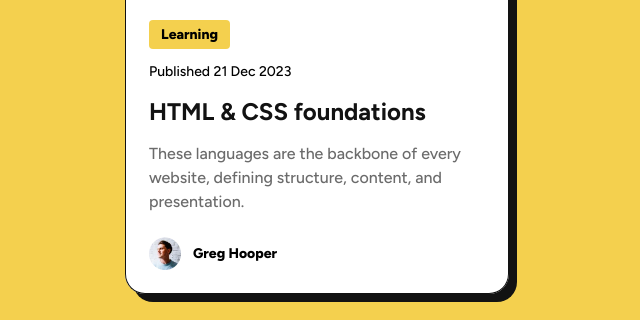
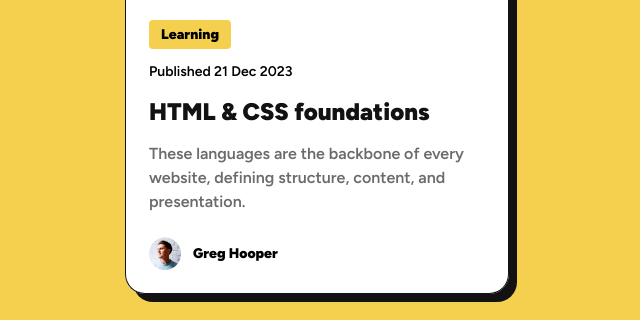
Before and after one commit to zmora2622/blog-preview-card, a website: page index.html in a window 1280 px wide. Shown: the part 367-687 px from the top of the page, without its empty margins (323-963 px from the left). Drawn offline with Linux system fonts and the light colour scheme.

Commit message:
Rebuild project

```diff
--- a/sass/base/_base.scss
+++ b/sass/base/_base.scss
@@ -7,7 +7,7 @@ body {
  align-items: center;
  font-family: "Figtree", sans-serif;
  font-size: function.to_rem(14px);
- font-weight: 500;
+ font-weight: 600;
  line-height: 1.5;
  background-color: variable.$yellow;
 }
--- a/sass/components/_card.scss
+++ b/sass/components/_card.scss
@@ -5,7 +5,7 @@
  flex-direction: column;
  padding: function.to_rem(24px);
  max-width: function.to_rem(384px);
- //  min-height: 522px;
+ min-height: 522px;
  background-color: variable.$white;
  border-radius: function.to_rem(20px);
  box-shadow: inset 0 0 0 1px variable.$gray-950, 8px 8px variable.$gray-950;
@@ -23,8 +23,7 @@
  padding: function.to_rem(4px) function.to_rem(12px);
  background-color: variable.$yellow;
  border-radius: function.to_rem(4px);
- font-weight: 800;
-
+ font-weight: 900;
  align-self: start;
 }
 
@@ -36,7 +35,7 @@
 
 .card__header {
  font-size: function.to_rem(24px);
- font-weight: 700;
+ font-weight: 900;
  color: variable.$gray-950;
 
  &:hover {
@@ -51,14 +50,13 @@
 
 .card__footer {
  display: flex;
- align-self: start;
  align-items: center;
  column-gap: function.to_rem(12px);
  flex-grow: 1;
 }
 
 .card__text--bold {
- font-weight: 800;
+ font-weight: 900;
 }
 
 .card__image--size {
```
Also changed, not shown: css/style.css.
